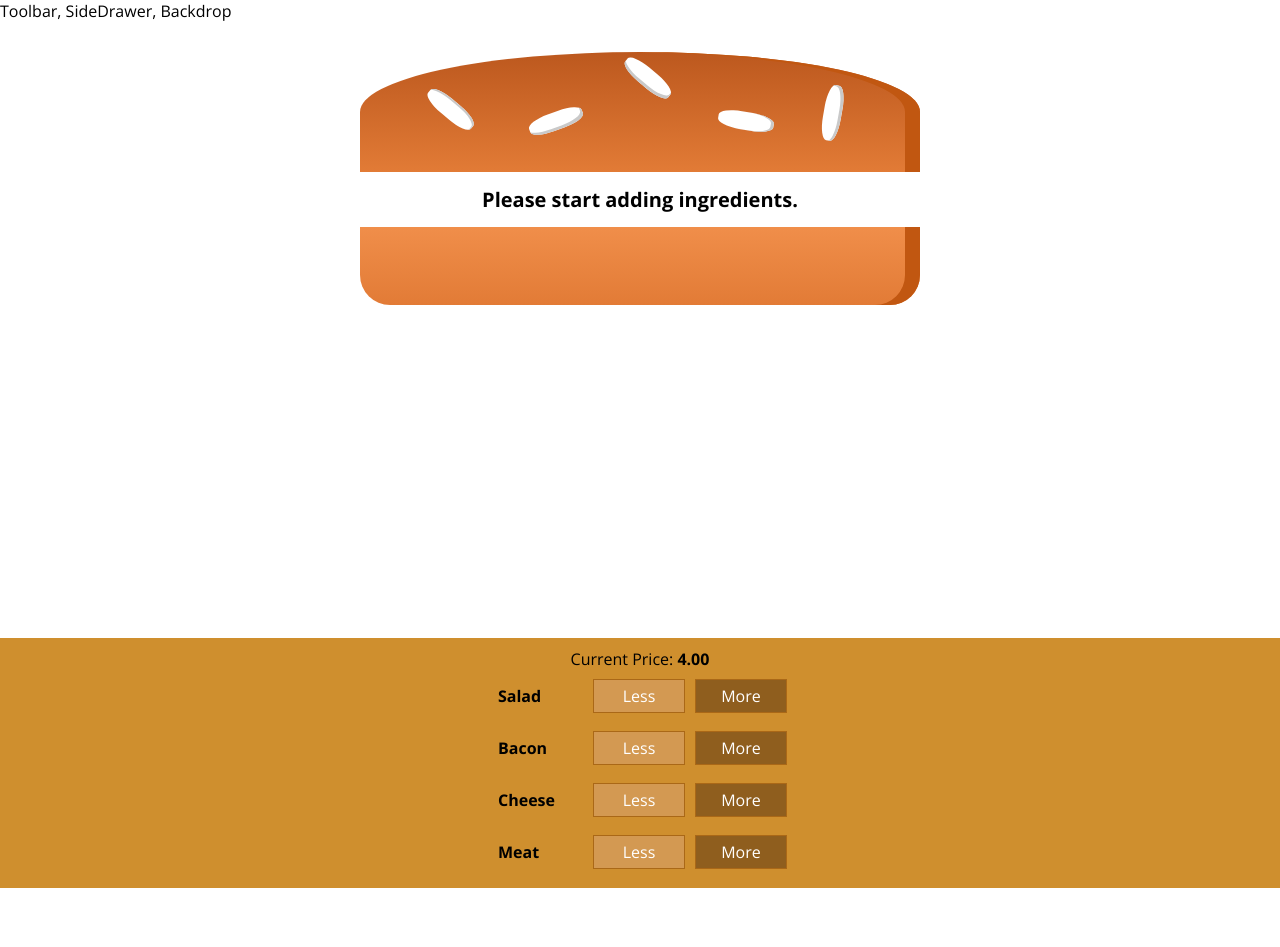
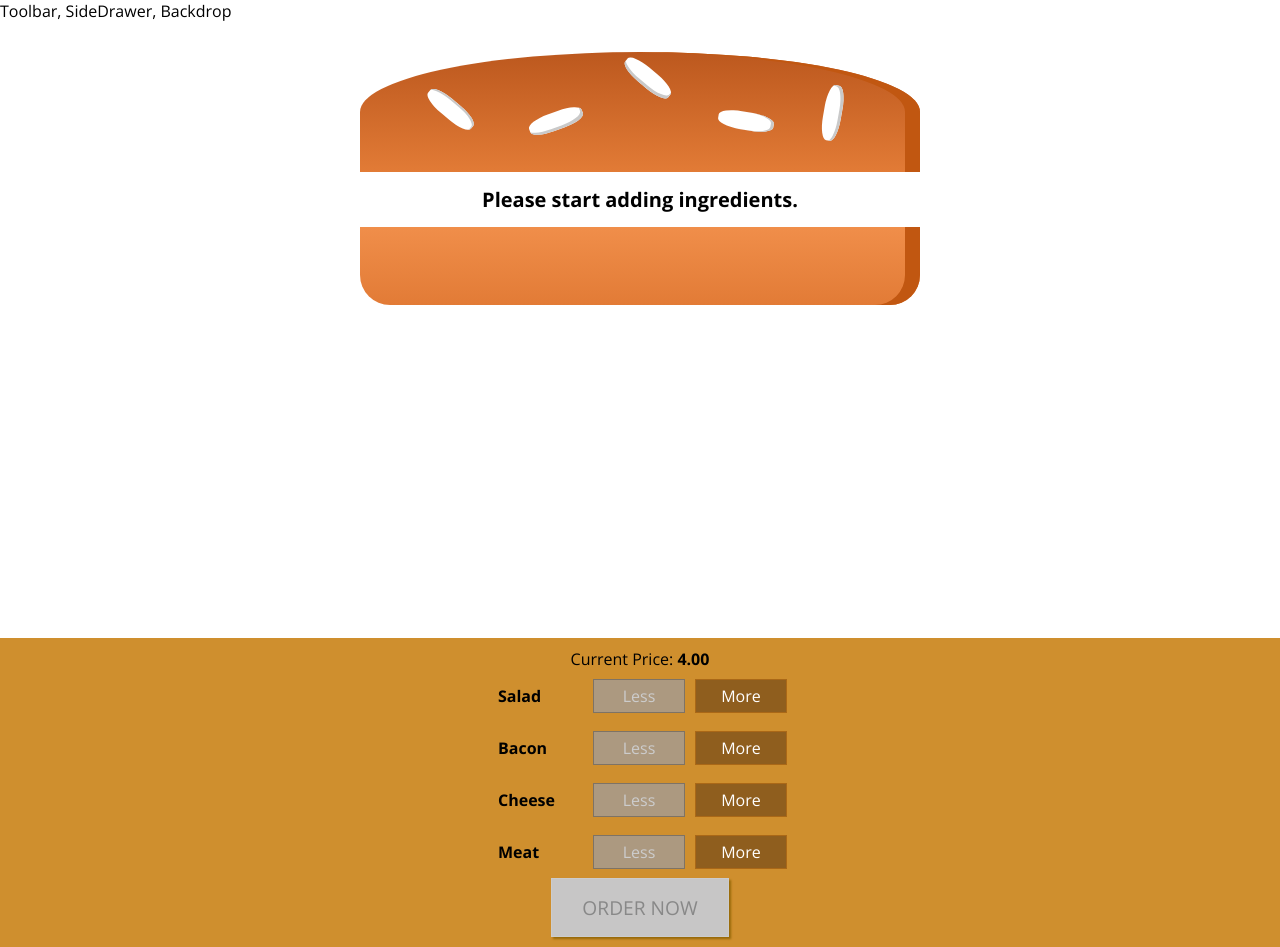
Before and after one commit to chsdwn/the-burger, a React (Create React App) app: page / in a window 1280 px wide. Before the commit the page ends 888 px from the top, so only its background shows below. Built offline with nearby package versions, Linux system fonts and the light colour scheme.

Commit message:
Adding the Order Button.

```diff
--- a/src/components/Burger/BuildControls/BuildControl/BuildControl.module.css
+++ b/src/components/Burger/BuildControls/BuildControl/BuildControl.module.css
@@ -17,7 +17,7 @@
   outline: none;
 }
 
-BuildControl button:disabled {
+.BuildControl button:disabled {
   background-color: #AC9980;
   border: 1px solid #7E7365;
   color: #ccc;
--- a/src/components/Burger/BuildControls/BuildControls.js
+++ b/src/components/Burger/BuildControls/BuildControls.js
@@ -4,25 +4,26 @@
 import BuildControl from './BuildControl/BuildControl';
 
 const controls = [
-  { label: 'Salad', type: 'salad'},
-  { label: 'Bacon', type: 'bacon'},
-  { label: 'Cheese', type: 'cheese'},
-  { label: 'Meat', type: 'meat'}
+  { label: 'Salad', type: 'salad' },
+  { label: 'Bacon', type: 'bacon' },
+  { label: 'Cheese', type: 'cheese' },
+  { label: 'Meat', type: 'meat' }
 ];
 
 const buildControls = (props) => (
   <div className={classes.BuildControls}>
     <p>Current Price: <strong>{props.price.toFixed(2)}</strong></p>
-    {
-      controls.map(control => (
+    {controls.map(control => (
       <BuildControl
         key={control.label}
         label={control.label}
         added={() => props.ingredientAdded(control.type)}
         removed={() => props.ingredientRemoved(control.type)}
         disabled={props.disabled[control.type]} />
-      ))
-    }
+    ))}
+    <button
+      className={classes.OrderButton}
+      disabled={!props.purchasable}>ORDER NOW</button>
   </div>
 );
 
--- a/src/components/Burger/BuildControls/BuildControls.module.css
+++ b/src/components/Burger/BuildControls/BuildControls.module.css
@@ -9,3 +9,44 @@
   flex-direction: column;
   align-items: center;
 }
+
+.OrderButton {
+  background-color: #DAD735;
+  outline: none;
+  cursor: pointer;
+  border: 1px solid #966909;
+  color: #966909;
+  font-family: inherit;
+  font-size: 1.2em;
+  padding: 15px 30px;
+  box-shadow: 2px 2px 2px #966909;
+}
+
+.OrderButton:hover, .OrderButton:active {
+  background-color: #A0DB41;
+  border: 1px solid #966909;
+  color: #966909;
+}
+
+.OrderButton:disabled {
+  background-color: #C7C6C6;
+  cursor: not-allowed;
+  border: 1px solid #ccc;
+  color: #888888;
+}
+
+.OrderButton:not(:disabled) {
+  animation: enable 0.3s linear;
+}
+
+@keyframes enable {
+  0% {
+      transform: scale(1);
+  }
+  60% {
+      transform: scale(1.1);
+  }
+  100% {
+      transform: scale(1);
+  }
+}
--- a/src/containers/BurgerBuilder/BurgerBuilder.js
+++ b/src/containers/BurgerBuilder/BurgerBuilder.js
@@ -23,7 +23,8 @@
       cheese: 0,
       meat: 0
     },
-    totalPrice: 4
+    totalPrice: 4,
+    purchasable: false
   }
 
   addIngredientHandler = (type) => {
@@ -37,6 +38,7 @@
     const oldPrice = this.state.totalPrice;
     const newPrice = oldPrice + priceAddition;
     this.setState({totalPrice: newPrice, ingredients: updatedIngredients});
+    this.updatePurchaseState(updatedIngredients);
   }
 
   removeIngredientHandler = (type) => {
@@ -55,6 +57,20 @@
     const oldPrice = this.state.totalPrice;
     const newPrice = oldPrice - priceDeduction;
     this.setState({totalPrice: newPrice, ingredients: updatedIngredients});
+    this.updatePurchaseState(updatedIngredients);
+  }
+
+  updatePurchaseState(ingredients) {
+    // Creates an array string ingredients(salad, bacon, cheese, meat)
+    const sum = Object.keys(ingredients)
+      .map(igKey => {
+        return ingredients[igKey];
+      })
+      .reduce((sum, el) => {
+        return sum + el;
+      }, 0);
+
+    this.setState({purchasable: sum > 0});
   }
 
   render () {
@@ -73,6 +89,7 @@
           ingredientAdded={this.addIngredientHandler}
           ingredientRemoved={this.removeIngredientHandler}
           disabled={disableInfo}
+          purchasable={this.state.purchasable}
           price={this.state.totalPrice}/>
       </Aux>
     );
```
Lines whose indentation alone changed are shown as unchanged.
